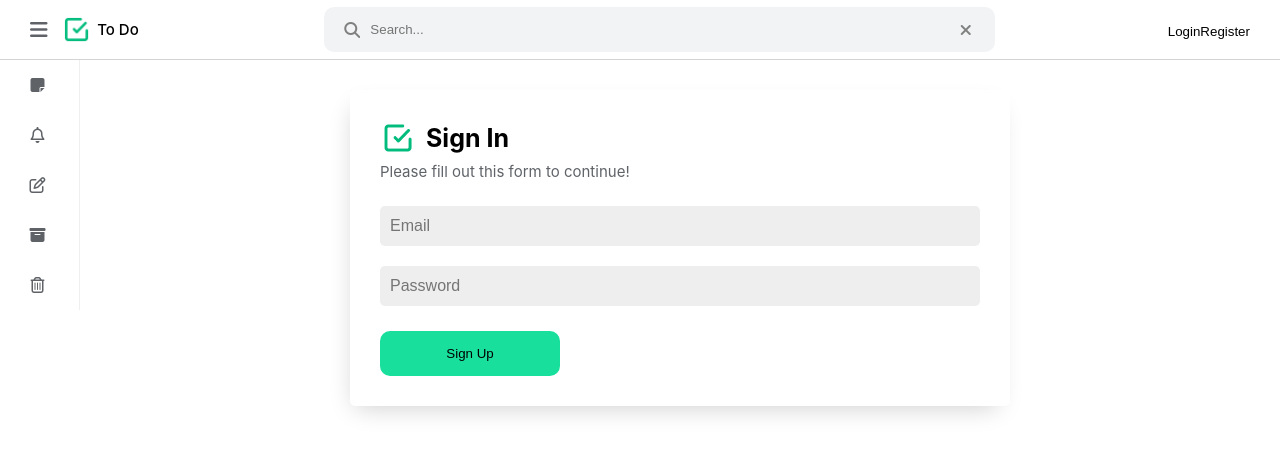
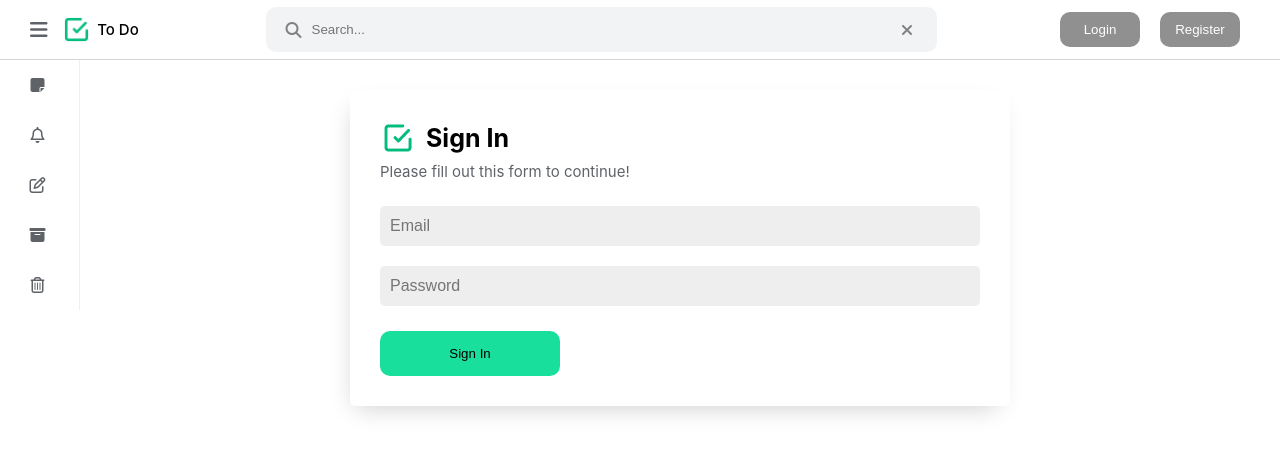
Before and after one commit to Elezaaby/todo-lists, a React (Create React App) app: page / in a window 1280 px wide. Both pictures are taken after a click on the button "Login". Shown: the top 454 px of the page. Built offline with nearby package versions, Linux system fonts and the light colour scheme.

Commit message:
add validation login and register

```diff
--- a/package.json
+++ b/package.json
@@ -13,6 +13,7 @@
     "@testing-library/react": "^13.4.0",
     "@testing-library/user-event": "^13.5.0",
     "axios": "^1.2.1",
+    "joi": "^17.7.0",
     "jwt-decode": "^3.1.2",
     "react": "^18.2.0",
     "react-beautiful-dnd": "^13.1.1",
--- a/src/Components/Header/Header.scss
+++ b/src/Components/Header/Header.scss
@@ -71,6 +71,19 @@
       color: #5f6368;
     }
   }
+
+  .nav_btn {
+    button {
+      padding: 10px;
+      background-color: #909090;
+      margin: 0 10px;
+      width: 80px;
+      border-radius: 10px;
+      a {
+        color: #fff;
+      }
+    }
+  }
 }
 
 .sidebar {
--- a/src/Components/Header/Navbar.jsx
+++ b/src/Components/Header/Navbar.jsx
@@ -29,7 +29,7 @@ const Navbar = ({ userData, logOut }) => {
     const nav = this.document.querySelector('.navbar')
     nav.classList.toggle('active', window.scrollY > 10)
   })
-
+  console.log(userData);
 
   return (
     <section className='navbar'>
@@ -84,9 +84,6 @@ const Navbar = ({ userData, logOut }) => {
           <button><Link to='todo-lists/login'> Login</Link></button>
           <button><Link to='todo-lists/register'>Register</Link></button>
         </div>}
-
-
-
     </section>
   )
 }
--- a/src/Components/Login/Login.jsx
+++ b/src/Components/Login/Login.jsx
@@ -3,16 +3,29 @@ import logo from '../images/logo.png'
 import axios from 'axios'
 import { useNavigate } from 'react-router-dom';
 import './Login.scss'
+import Joi from 'joi';
 
 const Login = ({ gitUserData }) => {
 
   let navigate = useNavigate()
+  // list error api
   const [error, setError] = useState()
+  // list error validate
+  const [errorValidate, setErrorValidate] = useState([])
+  const [isLoding, setIsLoding] = useState(false)
 
   const [user, setUser] = useState({
     email: '',
     password: '',
   })
+
+  function validateRegister(user) {
+    let schema = Joi.object({
+      email: Joi.string().email({ minDomainSegments: 2, tlds: { allow: ['com', 'net'] } }),
+      password: Joi.string().pattern(new RegExp('^[a-zA-Z0-9]{3,30}$')),
+    })
+    return schema.validate(user, { abortEarly: false })
+  }
 
   function gitUsers(e) {
     let myUser = { ...user }
@@ -20,10 +33,20 @@ const Login = ({ gitUserData }) => {
     setUser(myUser)
   }
 
-  // console.log(user);
-
   async function submitLogin(e) {
     e.preventDefault()
+    setIsLoding(true)
+    let validateResult = validateRegister(user)
+
+
+    if (validateResult.error) {
+      // list error validate
+      setIsLoding(false)
+      setErrorValidate(validateResult.error.details)
+      console.log(errorValidate);
+    }
+
+    else {
       let { data } = await axios.post('https://route-movies-api.vercel.app/signin', user)
 
       if (data.message === 'success') {
@@ -33,7 +56,8 @@ const Login = ({ gitUserData }) => {
       }
       else {
         setError(data.message)
-      console.log(error)
+        setIsLoding(false)
+      }
     }
   }
   return (
@@ -50,9 +74,16 @@ const Login = ({ gitUserData }) => {
           <form onSubmit={submitLogin}>
             <input onChange={gitUsers} type="email" placeholder='Email' name='email' />
             {error ? <span>{error.includes('email') ? <span className='error'>Email is incorrect, try again</span> : ''}</span> : ''}<br />
+            {errorValidate ? errorValidate.map((error, index) => error.context.key === 'email' ? <div key={index} className='error'>{error.message}</div> : '') : ''}
+
+
             <input onChange={gitUsers} type="password" placeholder='Password' name='password' />
             {error ? <span>{error.includes('password') ? <span className='error'>Password is incorrect, try again</span> : ''}</span> : ''}<br />
-            <button className='btn_reg'>Sign Up</button>
+            {errorValidate ? errorValidate.map((error, index) => error.context.key === 'password' ? <div key={index} className='error'>The Password is incorrect</div> : '') : ''}
+
+
+            <button className='btn_reg'> {isLoding ? <i className='fas fa-spinner fa-spin'></i> : 'Sign In'} </button>
+
           </form>
         </div>
       </div>
--- a/src/Components/Register/Register.jsx
+++ b/src/Components/Register/Register.jsx
@@ -3,11 +3,16 @@ import './Register.scss'
 import logo from '../images/logo.png'
 import axios from 'axios'
 import { useNavigate } from 'react-router-dom';
+import Joi from 'joi';
 
 const Register = () => {
 
   let navigate = useNavigate()
+  // list error api
   const [error, setError] = useState()
+  // list error validate
+  const [errorValidate, setErrorValidate] = useState([])
+  const [isLoding, setIsLoding] = useState(false)
 
   const [user, setUser] = useState({
     first_name: '',
@@ -17,24 +22,45 @@ const Register = () => {
     age: 0,
   })
 
+  function validateRegister(user) {
+    let schema = Joi.object({
+      first_name: Joi.string().alphanum().min(3).max(10).required(),
+      last_name: Joi.string().alphanum().min(3).max(10).required(),
+      age: Joi.number().min(16).max(60).required(),
+      email: Joi.string().email({ minDomainSegments: 2, tlds: { allow: ['com', 'net'] } }),
+      password: Joi.string().pattern(new RegExp('^[a-zA-Z0-9]{3,30}$')),
+    })
+    return schema.validate(user, { abortEarly: false })
+  }
+
   function gitUsers(e) {
     let myUser = { ...user }
     myUser[e.target.name] = e.target.value
     setUser(myUser)
   }
 
-  // console.log(user);
-
   async function submitRegister(e) {
     e.preventDefault()
-    let { data } = await axios.post('https://route-movies-api.vercel.app/signup', user)
-    console.log(data);
-    if (data.message === 'success') {
-      navigate('/todo-lists/login')
+    setIsLoding(true)
+    let validateResult = validateRegister(user)
+
+    if (validateResult.error) {
+      // list error validate
+      setIsLoding(false)
+      setErrorValidate(validateResult.error.details)
+      console.log(errorValidate);
     }
+
     else {
-      setError(data.message)
-      console.log(error)
+      let { data } = await axios.post('https://route-movies-api.vercel.app/signup', user)
+
+      if (data.message === 'success') {
+        navigate('/todo-lists/login')
+      }
+      else {
+        setError(data.message)
+        setIsLoding(false)
+      }
     }
   }
   return (
@@ -45,7 +71,7 @@ const Register = () => {
             <img src={logo} alt="" />
             <h3>Sign Up</h3>
           </div>
-          <span>Please fill in this form to create an account!</span>
+          <span>Please fill in this form to create an account!</span><br />
         </div>
         <div className="form">
           <form onSubmit={submitRegister}>
@@ -53,12 +79,21 @@ const Register = () => {
               <input onChange={gitUsers} className='name' type="text" placeholder='First Name' name='first_name' />
               <input onChange={gitUsers} className='name' type="text" placeholder='Last Name' name='last_name' />
             </div>
+            {errorValidate ? errorValidate.map((error, index) => error.context.key === 'first_name' ? <div key={index} className='error'>{error.message}</div> : '') : ''}
+            {errorValidate ? errorValidate.map((error, index) => error.context.key === 'last_name' ? <div key={index} className='error'>{error.message}</div> : '') : ''}
+
             <input onChange={gitUsers} type="email" placeholder='Email' name='email' />
             {error ? <span>{error.includes('email') ? <span className='error'>Email is incorrect, try again</span> : ''}</span> : ''}<br />
+            {errorValidate ? errorValidate.map((error, index) => error.context.key === 'email' ? <div key={index} className='error'>{error.message}</div> : '') : ''}
+
             <input onChange={gitUsers} type="password" placeholder='Password' name='password' />
             {error ? <span>{error.includes('password') ? <span className='error'>Password is incorrect, try again</span> : ''}</span> : ''}<br />
+            {errorValidate ? errorValidate.map((error, index) => error.context.key === 'password' ? <div key={index} className='error'>The Password is incorrect</div> : '') : ''}
+
             <input onChange={gitUsers} type="number" placeholder='Age' name='age' />
-            <button className='btn_reg'>Sign Up</button>
+            {errorValidate ? errorValidate.map((error, index) => error.context.key === 'age' ? <div key={index} className='error'>{error.message}</div> : '') : ''}
+
+            <button className='btn_reg'> {isLoding ? <i className='fas fa-spinner fa-spin'></i> : 'Sign Up'} </button>
           </form>
         </div>
       </div>
```
Also changed, not shown: 1 other file (tests, documents, lock files or other folders). Lines whose indentation alone changed are shown as unchanged.
